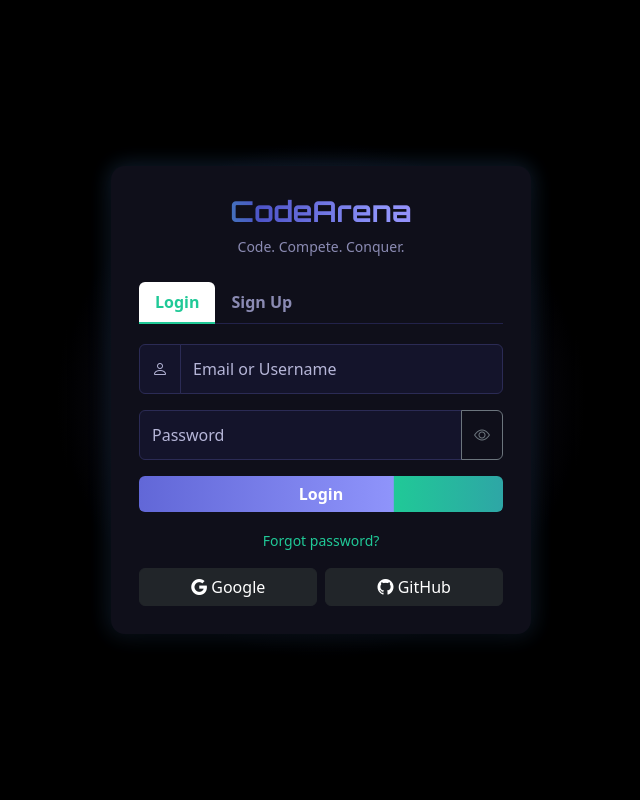
After one commit to Nivapatel10/CodeArena, a Django app: template Mysite/templates/login.html in a window 1280 px wide. The commit adds this page. Shown: the whole page, without its empty margins (319-959 px from the left). Run offline with Django 5.2, Linux system fonts and the light colour scheme; the template is opened without the code that fills it, so the values that code supplies are empty.

Commit message:
added Integration of landing page and Login page using django

```diff
--- /dev/null
+++ b/Mysite/Mysite/urls.py
@@ -0,0 +1,25 @@
+"""
+URL configuration for Mysite project.
+
+The `urlpatterns` list routes URLs to views. For more information please see:
+    https://docs.djangoproject.com/en/6.0/topics/http/urls/
+Examples:
+Function views
+    1. Add an import:  from my_app import views
+    2. Add a URL to urlpatterns:  path('', views.home, name='home')
+Class-based views
+    1. Add an import:  from other_app.views import Home
+    2. Add a URL to urlpatterns:  path('', Home.as_view(), name='home')
+Including another URLconf
+    1. Import the include() function: from django.urls import include, path
+    2. Add a URL to urlpatterns:  path('blog/', include('blog.urls'))
+"""
+from django.contrib import admin
+from django.urls import path
+from . import views
+
+urlpatterns = [
+    path('admin/', admin.site.urls),
+    path('',views.home,name='home'),
+    path("login/",views.login,name='login'),
+]
--- /dev/null
+++ b/Mysite/Mysite/views.py
@@ -0,0 +1,5 @@
+from django.shortcuts import render
+def home(request):
+    return render(request,'home.html')
+def login(request):
+    return render(request,"login.html")
--- a/FSD/LandingPage.html
+++ b/Mysite/templates/home.html
@@ -260,7 +260,7 @@
                   <li class="nav-item"><a class="nav-link" href="#">Features</a></li>
                   <li class="nav-item"><a class="nav-link" href="#">Problems</a></li>
                   <li class="nav-item"><a class="nav-link" href="#">Contact</a></li>
-                  <li class="nav-item"><a class="nav-link" href="#">Login</a></li>
+                  <li class="nav-item"><a class="nav-link" href="{% url 'login' %}">Login</a></li>
                   <li class="nav-item"><a class="btn btn-glow" href="#">Get Started</a></li>
                 </ul>
               </div>
--- /dev/null
+++ b/Mysite/templates/login.html
@@ -0,0 +1,255 @@
+<!DOCTYPE html>
+<html lang="en">
+
+<head>
+  <meta charset="UTF-8">
+  <meta name="viewport" content="width=device-width, initial-scale=1.0">
+  <title>CodeArena | Login</title>
+
+  <!-- Bootstrap -->
+  <link href="https://cdn.jsdelivr.net/npm/bootstrap@5.3.2/dist/css/bootstrap.min.css" rel="stylesheet">
+
+  <!-- Bootstrap Icons -->
+  <link href="https://cdn.jsdelivr.net/npm/bootstrap-icons@1.11.1/font/bootstrap-icons.css" rel="stylesheet">
+
+  <!-- Font -->
+  <link href="https://fonts.googleapis.com/css2?family=Orbitron:wght@700&display=swap" rel="stylesheet">
+
+  <style>
+    body {
+      min-height: 100vh;
+      display: flex;
+      align-items: center;
+      justify-content: center;
+      background: radial-gradient(circle at center, #1a1a2e 10%, #000 35%);
+      color: #cfcfe6;
+    }
+
+    /* Card */
+    .auth-card {
+      width: 100%;
+      max-width: 420px;
+      background: #0f0f1a;
+      border-radius: 14px;
+      padding: 28px;
+      box-shadow: 0 12px 36px rgba(0, 0, 0, .7), 0 0 22px rgba(88, 166, 255, .25);
+    }
+
+    /* Brand */
+    .brand {
+      text-align: center;
+      margin-bottom: 24px;
+    }
+
+    .brand h3 {
+      font-family: 'Orbitron', sans-serif;
+      font-size: 1.8rem;
+      font-weight: bold;
+      background: linear-gradient(90deg, #20c997, #4e54c8, #8f94fb, #a084f5);
+    -webkit-background-clip: text;
+    -webkit-text-fill-color: transparent;
+      margin-bottom: 6px;
+    }
+
+    .brand small {
+      color: #8b8bb3;
+    }
+
+    /* Tabs */
+    .nav-tabs {
+      border-bottom: 1px solid #22224a;
+      margin-bottom: 20px;
+    }
+
+    .nav-tabs .nav-link {
+      flex: 1;
+      border: none;
+      font-weight: 600;
+      color: #8b8bb3;
+      background: transparent;
+    }
+
+    .nav-tabs .nav-link.active {
+      color: #20c997;
+      border-bottom: 2px solid #20c997;
+    }
+
+    /* Inputs */
+    .form-control {
+      background: #14142b;
+      border: 1px solid #2b2b55;
+      color: #e0e0ff;
+      padding: 12px;
+    }
+
+    .form-control:focus {
+      background: #14142b;
+      border-color: #20c997;
+      box-shadow: 0 0 12px rgba(32, 201, 151, .4);
+      color: #fff;
+    }
+
+    .form-control::placeholder {
+      color: #b6b6d8;
+      opacity: 1;
+    }
+
+    /* Input group icon fix */
+    .input-group-text {
+      background: #14142b;
+      border: 1px solid #2b2b55;
+      color: #b6b6d8;
+      display: flex;
+      align-items: center;
+      justify-content: center;
+      padding: 0 12px;
+    }
+
+    /* Buttons */
+    .btn-glow {
+      background: linear-gradient(90deg, #20c997, #4e54c8, #8f94fb);
+      border: none;
+      font-weight: 600;
+      color: #fff;
+      background-size: 200%;
+      animation: glowMove 4s infinite linear;
+    }
+
+    @keyframes glowMove {
+      0% {
+        background-position: 0%
+      }
+
+      100% {
+        background-position: 200%
+      }
+    }
+
+    .btn-glow:hover {
+      box-shadow: 0 0 14px rgba(160, 132, 245, .6);
+    }
+
+    /* Links */
+    .small-link {
+      color: #20c997;
+      text-decoration: none;
+    }
+
+    .small-link:hover {
+      text-decoration: underline;
+    }
+
+    @media (max-width: 576px) {
+      body {
+        padding: 16px;
+      }
+    }
+  </style>
+</head>
+
+<body>
+
+  <div class="auth-card">
+    <!-- Brand -->
+    <div class="brand">
+      <h3>CodeArena</h3>
+      <small>Code. Compete. Conquer.</small>
+    </div>
+
+    <!-- Tabs -->
+    <ul class="nav nav-tabs">
+      <li class="nav-item">
+        <button class="nav-link active" data-bs-toggle="tab" data-bs-target="#login">Login</button>
+      </li>
+      <li class="nav-item">
+        <button class="nav-link" data-bs-toggle="tab" data-bs-target="#signup">Sign Up</button>
+      </li>
+    </ul>
+
+    <!-- Forms -->
+    <div class="tab-content">
+      <!-- Login -->
+      <div class="tab-pane fade show active" id="login">
+        <form method="POST" class="mt-3">
+          {% csrf_token %}
+          <input type="hidden" name="login">
+          <div class="input-group mb-3">
+            <span class="input-group-text">
+              <i class="bi bi-person"></i>
+            </span>
+            <input name="username" class="form-control" placeholder="Email or Username" required>
+
+          </div>
+
+          <div class="input-group mb-3">
+            <input type="password" name="password" id="loginPassword" class="form-control" placeholder="Password" required>
+
+            <button class="btn btn-outline-secondary" type="button" onclick="togglePassword('loginPassword')">
+              <i class="bi bi-eye"></i>
+            </button>
+          </div>
+
+          <button type="submit" class="btn btn-glow w-100 mb-3">
+            Login
+          </button>
+
+          <div class="text-center">
+            <a href="#" class="small-link small">Forgot password?</a>
+          </div>
+
+          <!-- Social Login -->
+          <div class="d-flex justify-content-between mt-3">
+            <button class="btn btn-dark flex-fill me-2"><i class="bi bi-google"></i> Google</button>
+            <button class="btn btn-dark flex-fill"><i class="bi bi-github"></i> GitHub</button>
+          </div>
+        </form>
+      </div>
+
+      <!-- Signup -->
+      <div class="tab-pane fade" id="signup">
+        <form method="POST" class="mt-3">
+          <input type="hidden" name="signup">
+          <div class="input-group mb-3">
+            <span class="input-group-text">
+              <i class="bi bi-person"></i>
+            </span>
+            <input name="username" class="form-control"
+       placeholder="Username" required>
+
+          </div>
+
+          <div class="input-group mb-3">
+            <span class="input-group-text">
+              <i class="bi bi-envelope"></i>
+            </span>
+            <input type="email" name="email"
+            class="form-control" placeholder="Email" required>
+               </div>
+
+          <div class="input-group mb-3">
+            <input type="password" name="password" id="signupPassword"
+       class="form-control" placeholder="Password" required>
+
+            <button class="btn btn-outline-secondary" type="button" onclick="togglePassword('signupPassword')">
+              <i class="bi bi-eye"></i>
+            </button>
+          </div>
+
+          <button type="submit" class="btn btn-glow w-100">
+            Create Account
+          </button>
+                  </form>
+      </div>
+    </div>
+  </div>
+
+  <script src="https://cdn.jsdelivr.net/npm/bootstrap@5.3.2/dist/js/bootstrap.bundle.min.js"></script>
+  <script>
+    function togglePassword(id) {
+      const input = document.getElementById(id);
+      input.type = input.type === "password" ? "text" : "password";
+    }
+  </script>
+</body>
+
+</html>
```
Also changed, not shown: Mysite/Mysite/asgi.py (added, +16 -0 lines), Mysite/Mysite/settings.py (added, +117 -0 lines), Mysite/Mysite/wsgi.py (added, +16 -0 lines), Mysite/manage.py (added, +22 -0 lines), Mysite/templates/dashboard.html (added, +283 -0 lines), Mysite/Mysite/__init__.py (added), Mysite/db.sqlite3 (added).
